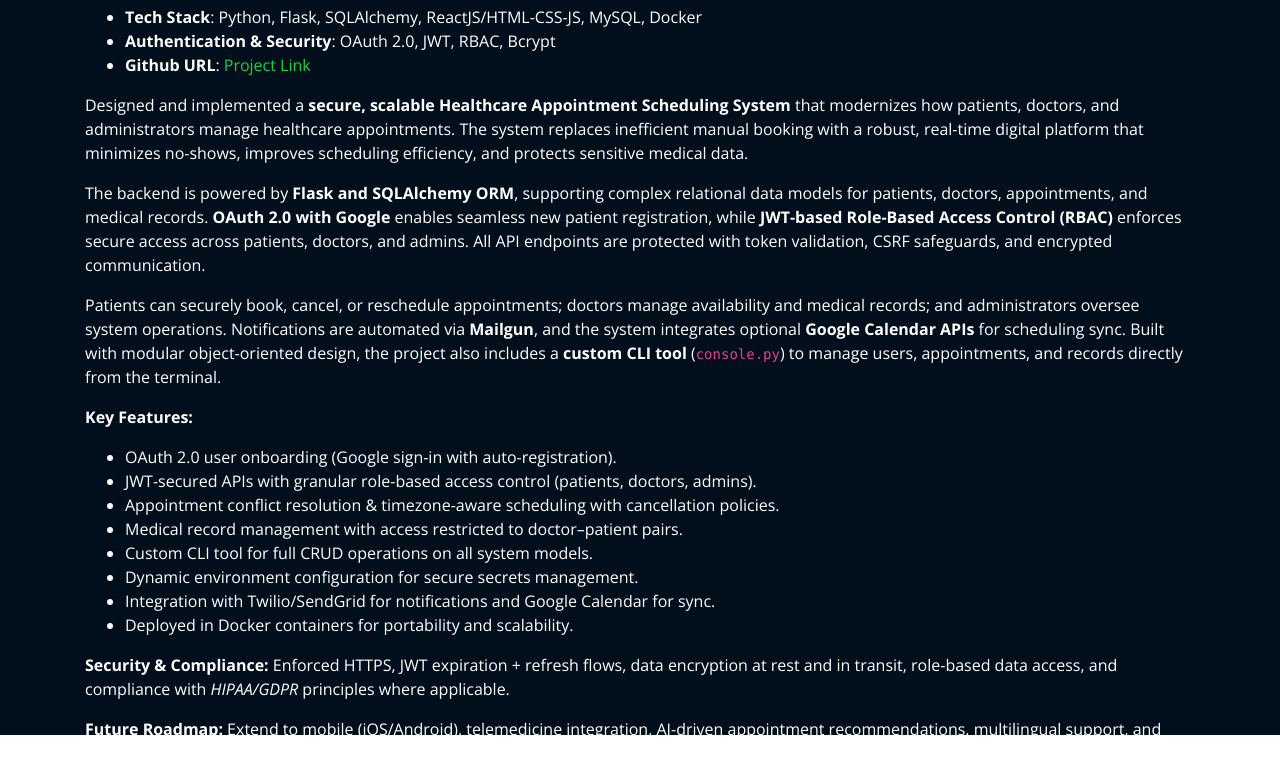
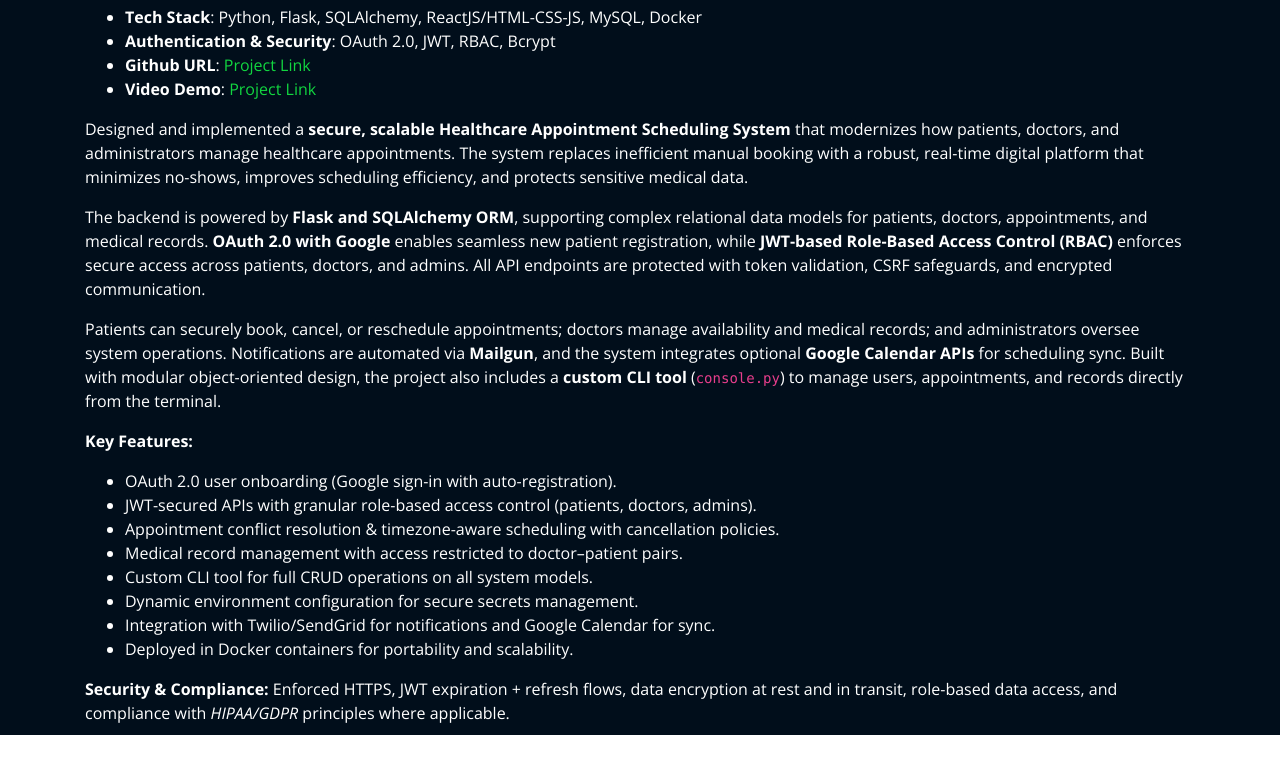
Before and after one commit to EHronek/hronek_dev-portfolio, a plain HTML site: page projects/scheduling_system.html in a window 1280 px wide. Shown: the part 65-838 px from the top of the page. Drawn offline with nearby package versions, Linux system fonts and the light colour scheme; files whose address does not match are found by name.

Commit message:
Update scheduling_system.html

```diff
--- a/projects/scheduling_system.html
+++ b/projects/scheduling_system.html
@@ -47,7 +47,8 @@
           <ul>
             <li><strong>Tech Stack</strong>: Python, Flask, SQLAlchemy, ReactJS/HTML-CSS-JS, MySQL, Docker</li>
             <li><strong>Authentication & Security</strong>: OAuth 2.0, JWT, RBAC, Bcrypt</li>
-            <li><strong>Github URL</strong>: <a href="#" target="_blank">Project Link</a></li>
+            <li><strong>Github URL</strong>: <a href="https://github.com/EHronek/Healthcare_appointment_scheduling_system" target="_blank">Project Link</a></li>
+            <li><strong>Video Demo</strong>: <a href="https://drive.google.com/file/d/1S823ATUl2lc0HbGJhpAmXoCoFK97zQJf/view?usp=drive_link" target="_blank">Project Link</a></li>
           </ul>
 
           <p>
```
